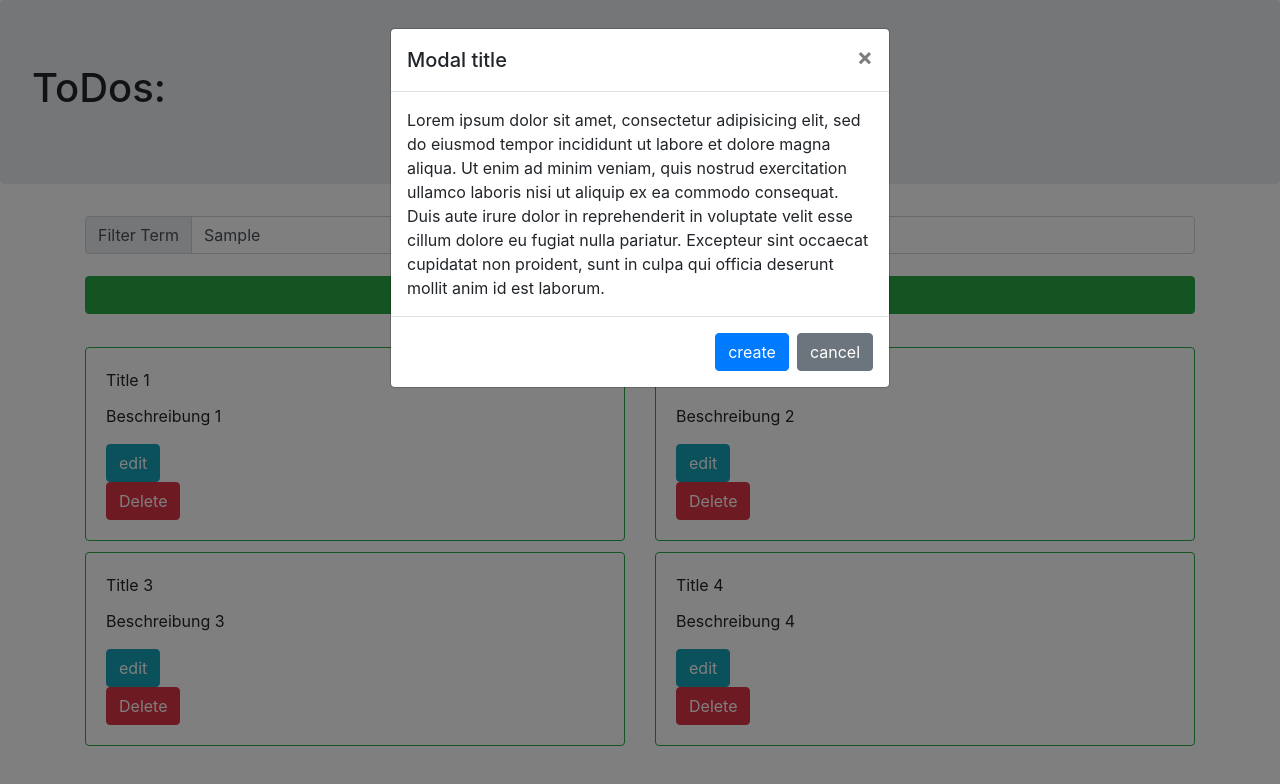
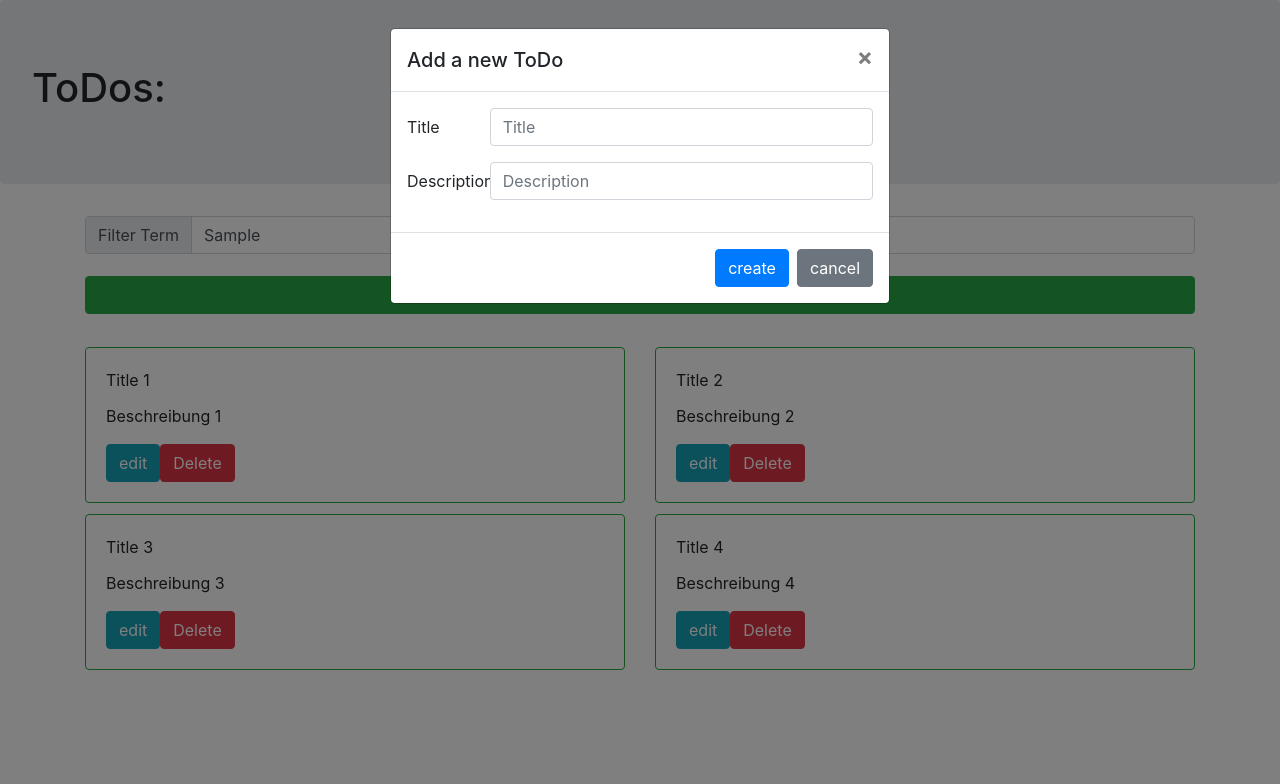
Before and after one commit to teamhogwarts/ReactRedux_ToDo, a React (Create React App) app: page / in a window 1280 px wide. Both pictures are taken after typing "Sample" into the empty fields and a click on the button "add". Shown: the top 784 px of the page. Built offline with nearby package versions, Linux system fonts and the light colour scheme.

Commit message:
dialog form

```diff
--- a/src/components/Dialog.js
+++ b/src/components/Dialog.js
@@ -1,33 +1,34 @@
 import React, {useState} from "react";
-import {Button, Modal, ModalHeader, ModalFooter, ModalBody} from 'reactstrap'
+import {Button, Modal, ModalHeader, ModalFooter, ModalBody, FormGroup, Form, Label, Col, Input} from 'reactstrap'
+import FormGroupElement from "./FormGroupElement";
 
-const Dialog = ({dialogButtonLabel, color, actionLabel, buttonStyle}) => {
+const Dialog = ({toDo, dialogButtonLabel, color, actionLabel, buttonStyle, headerText}) => {
+
+    const [toDoState, setToDo] = useState(toDo);
+
+    const change = event => setToDo({...toDoState, [event.target.name]: event.target.value})
 
     const [modal, setModal] = useState(false);
 
     const toggle = () => setModal(!modal);
 
     return (
-        <div>
+        <>
             <Button style={buttonStyle} color={color} onClick={toggle}>{dialogButtonLabel}</Button>
             <Modal isOpen={modal} toggle={toggle} >
-                <ModalHeader toggle={toggle}>Modal title</ModalHeader>
+                <ModalHeader toggle={toggle}>{headerText}</ModalHeader>
                 <ModalBody>
-                    Lorem ipsum dolor sit amet, consectetur adipisicing elit, sed do eiusmod tempor incididunt ut labore
-                    et
-                    dolore magna aliqua. Ut enim ad minim veniam, quis nostrud exercitation ullamco laboris nisi ut
-                    aliquip
-                    ex ea commodo consequat. Duis aute irure dolor in reprehenderit in voluptate velit esse cillum
-                    dolore eu
-                    fugiat nulla pariatur. Excepteur sint occaecat cupidatat non proident, sunt in culpa qui officia
-                    deserunt mollit anim id est laborum.
+                    <Form>
+                       <FormGroupElement name={"title"} onChangeHandler={change} id={"toDoTitle"} value={toDoState.title} label={"Title"}/>
+                       <FormGroupElement name={"description"} onChangeHandler={change} id={"toDoDescription"} value={toDoState.description} label={"Description"}/>
+                    </Form>
                 </ModalBody>
                 <ModalFooter>
                     <Button color="primary" onClick={toggle}>{actionLabel}</Button>{' '}
                     <Button color="secondary" onClick={toggle}>cancel</Button>
                 </ModalFooter>
             </Modal>
-        </div>
+        </>
     )
 }
 
--- /dev/null
+++ b/src/components/FormGroupElement.js
@@ -0,0 +1,15 @@
+import React from "react";
+import {Col, Form, FormGroup, Input, Label} from "reactstrap";
+
+const FormGroupElement = ({onChangeHandler, label, id, value, name}) => {
+    return (
+        <FormGroup row>
+            <Label for={id} sm={2}>{label}</Label>
+            <Col sm={10}>
+                <Input type="text" name={name} id={id} placeholder={label} onChange={onChangeHandler} value={value}/>
+            </Col>
+        </FormGroup>
+    )
+}
+
+export default FormGroupElement
--- a/src/components/ToDoContainer.js
+++ b/src/components/ToDoContainer.js
@@ -7,7 +7,7 @@ import Dialog from "./Dialog";
 const ToDoContainer = ({toDos}) =>
     <Container>
         <Filter/>
-        <Dialog  buttonStyle={{width: "100%", marginTop: "2%", marginBottom: "2%"}} color={"success"} dialogButtonLabel={"add"} actionLabel={"create"}/>
+        <Dialog toDo={{title:'', description:''}} buttonStyle={{width: "100%", marginTop: "2%", marginBottom: "2%"}} headerText={"Add a new ToDo"} color={"success"} dialogButtonLabel={"add"} actionLabel={"create"}/>
         <Row>
             {toDos.map(toDo => <ToDoElement key={toDo.id} toDo={toDo}/>)}
         </Row>
--- a/src/components/ToDoElement.js
+++ b/src/components/ToDoElement.js
@@ -1,9 +1,8 @@
 import React from "react";
 import {Col, Card, CardBody, CardTitle, CardText, Button} from "reactstrap";
 import Dialog from "./Dialog";
-import {Row} from 'reactstrap'
 
-const ToDoElement = ({toDo: {id, title, description}}) =>
+const ToDoElement = ({toDo, toDo: {id, title, description}}) =>
 
     <Col sm="6">
         <Card style={{marginTop: "2%"}} outline color="success">
@@ -11,7 +10,7 @@ const ToDoElement = ({toDo: {id, title, description}}) =>
                 <CardTitle>{title}</CardTitle>
                 <CardText>{description}</CardText>
                 <div style={{display: "inline-block"}}>
-                    <Dialog color={"info"} actionLabel={"save"} dialogButtonLabel={"edit"}/>
+                    <Dialog toDo={toDo} headerText={"Edit ToDo"} color={"info"} actionLabel={"save"} dialogButtonLabel={"edit"}/>
                     <Button color="danger">Delete</Button>
                 </div>
             </CardBody>
```
